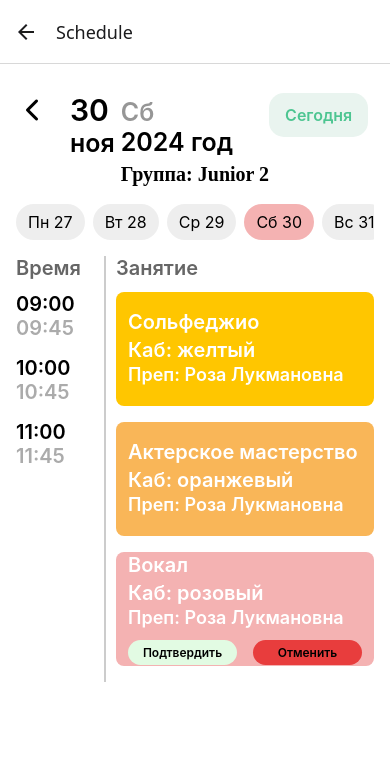
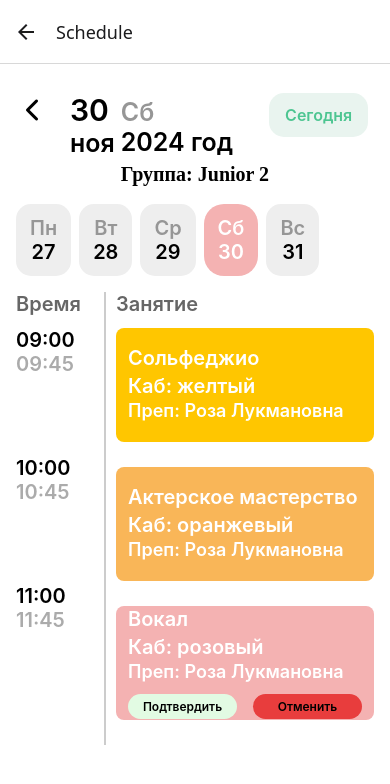
Before and after one commit to Ayliki/music-academy-app, a React Native app: screen /Schedule in a window 390 px wide. Shown: the top 784 px of the page. Built offline with nearby package versions, Linux system fonts and the light colour scheme; no server answers.

Commit message:
refactor(schedule): adjust lesson row styling for alignment

```diff
--- a/src/screens/ScheduleScreen.tsx
+++ b/src/screens/ScheduleScreen.tsx
@@ -69,7 +69,10 @@ const ScheduleScreen: React.FC = () => {
             {/* Date Picker */}
             <View style={styles.datePickerContainer}>
                 <ScrollView horizontal showsHorizontalScrollIndicator={false}>
-                    {dateOptions.map((item, index) => (
+                    {dateOptions.map((item, index) => {
+                        const [dayAbbrev, dateNum] = item.split(' ');
+                        const isSelected = selectedDay === item;
+                        return (
                             <TouchableOpacity
                                 key={index}
                                 style={[
@@ -78,9 +81,15 @@ const ScheduleScreen: React.FC = () => {
                                 ]}
                                 onPress={() => setSelectedDay(item)}
                             >
-                            <Text style={styles.dateButtonText}>{item}</Text>
+                                <Text style={[styles.dateDayText, isSelected && styles.dateDayTextSelected]}>
+                                    {dayAbbrev}
+                                </Text>
+                                <Text style={[styles.dateNumberText, isSelected && styles.dateNumberTextSelected]}>
+                                    {dateNum}
+                                </Text>
                             </TouchableOpacity>
-                    ))}
+                        );
+                    })}
                 </ScrollView>
             </View>
 
@@ -200,19 +209,33 @@ const styles = StyleSheet.create({
         marginBottom: 16,
     },
     dateButton: {
-        paddingVertical: 8,
-        paddingHorizontal: 12,
+        paddingVertical: 12,
+        paddingHorizontal: 14,
         backgroundColor: '#eee',
-        borderRadius: 20,
+        minHeight: 50,
+        borderRadius: 15,
         marginRight: 8,
+        alignItems: 'center',
+    },
+    dateDayText: {
+        fontSize: 20,
+        fontWeight: '600',
+        color: '#969696',
+    },
+    dateNumberText: {
+        fontSize: 20,
+        fontWeight: '600',
+        color: '#000',
     },
     dateButtonSelected: {
         backgroundColor: '#F4B2B2',
         borderRadius: 20,
     },
-    dateButtonText: {
-        fontSize: 16,
-        color: '#000',
+    dateDayTextSelected: {
+        color: '#fff',
+    },
+    dateNumberTextSelected: {
+        color: '#fff',
     },
     todayButton: {
         backgroundColor: '#E9F4EF',
@@ -244,7 +267,7 @@ const styles = StyleSheet.create({
         marginBottom: 12,
     },
     timeRow: {
-        marginBottom: 16,
+        marginBottom: 80,
         alignItems: 'flex-start',
     },
     startTime: {
@@ -275,12 +298,14 @@ const styles = StyleSheet.create({
     lessonRow: {
         flexDirection: 'row',
         marginBottom: 16,
+        alignItems: 'center',
+
     },
     timeColumn: {
         width: 80,
         justifyContent: 'center',
         alignItems: 'flex-end',
-        paddingRight: 20,
+        paddingRight: 10,
     },
     time: {
         fontSize: 20,
@@ -291,9 +316,9 @@ const styles = StyleSheet.create({
         flex: 1,
         borderRadius: 8,
         padding: 12,
-        marginBottom: 16,
+        marginBottom: 25,
         justifyContent: 'center',
-
+        alignItems: 'flex-start',
     },
     lessonName: {
         fontSize: 20,
```
Lines whose indentation alone changed are shown as unchanged.
